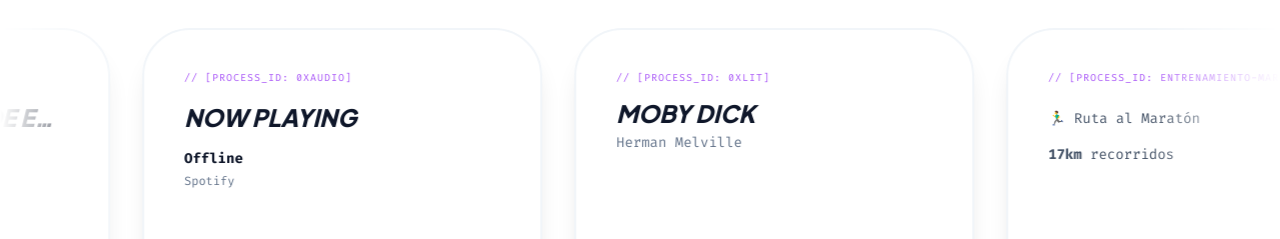
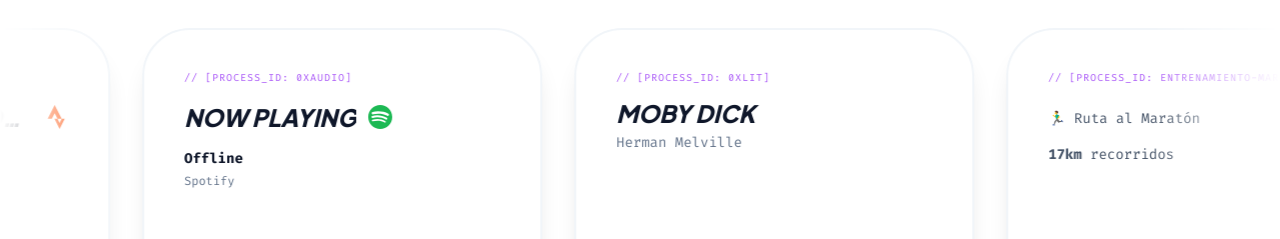
Before and after one commit to k3v-5/Portfolio, a Next.js app: page / in a window 1280 px wide. Shown: the part 5831-6070 px from the top of the page. Built offline with nearby package versions, Linux system fonts and the light colour scheme; no server answers.

Commit message:
Agregado iconos y redireccion

```diff
--- a/src/app/components/SignalLogSection.jsx
+++ b/src/app/components/SignalLogSection.jsx
@@ -19,6 +19,7 @@ export default function SignalLogSection() {
     title: "Offline",
     artist: "Spotify",
     isPlaying: false,
+    songUrl: "#",
   });
 
   // 1. Fetch de los archivos Markdown dinámicos
@@ -105,14 +106,21 @@ export default function SignalLogSection() {
               title: data.title,
               artist: data.artist,
               isPlaying: true,
+              songUrl: data.songUrl || "#",
             });
+          } else {
+            setSpotifyData((prev) => ({ ...prev, isPlaying: false }));
           }
         }
       } catch (error) {
         console.error("❌ Error cargando Spotify", error);
       }
     }
+
     fetchSpotify();
+    // Consultar a Spotify cada 1 minuto (60000 ms)
+    const interval = setInterval(fetchSpotify, 60000);
+    return () => clearInterval(interval);
   }, []);
 
   // 4. Efecto "Cinta Transportadora" Infinita con GSAP
@@ -143,12 +151,29 @@ export default function SignalLogSection() {
           <p className="font-mono text-[10px] text-purple-500 mb-4 tracking-widest uppercase">
             {`// [PROCESS_ID: 0x${stravaData.type}]`}
           </p>
+          <div className="flex items-center gap-3">
             <h3
               className="text-2xl font-black text-slate-900 uppercase italic truncate"
               title={stravaData.name}
             >
               {stravaData.name}
             </h3>
+            <a
+              href="https://www.strava.com/athletes/207444772"
+              target="_blank"
+              rel="noopener noreferrer"
+              className="hover:scale-110 transition-transform cursor-pointer"
+              title="Ver perfil en Strava"
+            >
+              <svg
+                className="w-6 h-6 text-[#FC4C02] shrink-0"
+                viewBox="0 0 24 24"
+                fill="currentColor"
+              >
+                <path d="M15.387 17.944l-2.089-4.116h-3.065L15.387 24l5.15-10.172h-3.066m-7.008-5.599l2.836 5.598h4.172L10.463 0l-7 13.828h4.169" />
+              </svg>
+            </a>
+          </div>
           <div className="grid grid-cols-2 gap-y-4 gap-x-2 mt-6">
             <div>
               <p className="text-[9px] text-slate-400 font-mono uppercase tracking-wider">
@@ -214,18 +239,77 @@ export default function SignalLogSection() {
           <p className="font-mono text-[10px] text-purple-500 mb-4 tracking-widest uppercase">
             {"// [PROCESS_ID: 0xAUDIO]"}
           </p>
+          <div className="flex items-center gap-3">
             <h3
               className="text-2xl font-black text-slate-900 uppercase italic truncate"
-            title={spotifyData.title}
+              title="Now Playing"
             >
               Now Playing
             </h3>
+            {spotifyData.isPlaying && spotifyData.songUrl !== "#" ? (
+              <a
+                href={spotifyData.songUrl}
+                target="_blank"
+                rel="noopener noreferrer"
+                className="hover:scale-110 transition-transform cursor-pointer"
+                title="Escuchar en Spotify"
+              >
+                <svg
+                  className="w-6 h-6 text-[#1DB954] shrink-0"
+                  viewBox="0 0 24 24"
+                  fill="currentColor"
+                >
+                  <path d="M12 0C5.373 0 0 5.373 0 12s5.373 12 12 12 12-5.373 12-12S18.627 0 12 0zm5.521 17.34c-.24.394-.756.522-1.151.282-3.153-1.928-7.116-2.364-11.785-1.295-.453.104-.915-.178-1.019-.632-.104-.453.178-.915.632-1.019 5.093-1.166 9.475-.68 13.042 1.509.394.24.522.756.281 1.155zm1.436-3.197c-.302.492-.952.651-1.444.349-3.58-2.198-9.055-2.75-12.871-1.507-.563.183-1.171-.125-1.354-.688-.183-.563.125-1.171.688-1.354 4.364-1.419 10.395-.811 14.632 1.751.492.302.651.952.349 1.449zm.135-3.375C15.068 8.441 8.75 8.225 5.09 9.336c-.669.204-1.376-.173-1.58-.842-.204-.669.173-1.376.842-1.58 4.204-1.28 11.168-1.034 15.823 1.734.586.347.784 1.101.437 1.687-.347.586-1.101.784-1.687.433z" />
+                </svg>
+              </a>
+            ) : (
+              <a
+                href="https://open.spotify.com"
+                target="_blank"
+                rel="noopener noreferrer"
+                className="hover:scale-110 transition-transform cursor-pointer"
+              >
+                <svg
+                  className="w-6 h-6 text-[#1DB954] shrink-0"
+                  viewBox="0 0 24 24"
+                  fill="currentColor"
+                >
+                  <path d="M12 0C5.373 0 0 5.373 0 12s5.373 12 12 12 12-5.373 12-12S18.627 0 12 0zm5.521 17.34c-.24.394-.756.522-1.151.282-3.153-1.928-7.116-2.364-11.785-1.295-.453.104-.915-.178-1.019-.632-.104-.453.178-.915.632-1.019 5.093-1.166 9.475-.68 13.042 1.509.394.24.522.756.281 1.155zm1.436-3.197c-.302.492-.952.651-1.444.349-3.58-2.198-9.055-2.75-12.871-1.507-.563.183-1.171-.125-1.354-.688-.183-.563.125-1.171.688-1.354 4.364-1.419 10.395-.811 14.632 1.751.492.302.651.952.349 1.449zm.135-3.375C15.068 8.441 8.75 8.225 5.09 9.336c-.669.204-1.376-.173-1.58-.842-.204-.669.173-1.376.842-1.58 4.204-1.28 11.168-1.034 15.823 1.734.586.347.784 1.101.437 1.687-.347.586-1.101.784-1.687.433z" />
+                </svg>
+              </a>
+            )}
+          </div>
+          {spotifyData.isPlaying && spotifyData.songUrl !== "#" ? (
+            <a
+              href={spotifyData.songUrl}
+              target="_blank"
+              rel="noopener noreferrer"
+              className="text-slate-900 font-bold text-sm mt-4 font-mono truncate hover:text-[#1DB954] transition-colors flex items-center gap-2 group"
+              title={`Escuchar en Spotify`}
+            >
+              {spotifyData.title}
+              <svg
+                className="w-3 h-3 opacity-0 group-hover:opacity-100 transition-opacity transform translate-y-1 group-hover:translate-y-0 shrink-0"
+                fill="none"
+                stroke="currentColor"
+                viewBox="0 0 24 24"
+              >
+                <path
+                  strokeLinecap="round"
+                  strokeLinejoin="round"
+                  strokeWidth="2"
+                  d="M10 6H6a2 2 0 00-2 2v10a2 2 0 002 2h10a2 2 0 002-2v-4M14 4h6m0 0v6m0-6L10 14"
+                ></path>
+              </svg>
+            </a>
+          ) : (
             <p
               className="text-slate-900 font-bold text-sm mt-4 font-mono truncate"
               title={spotifyData.title}
             >
               {spotifyData.title}
             </p>
+          )}
           <p
             className="text-slate-500 text-xs mt-1 font-mono truncate"
             title={spotifyData.artist}
@@ -237,10 +321,11 @@ export default function SignalLogSection() {
           {[40, 70, 45, 90, 60, 100, 50, 80, 30, 65, 40].map((h, i) => (
             <div
               key={i}
-              className={`w-full bg-purple-500 rounded-t-sm ${spotifyData.isPlaying ? "animate-pulse" : "opacity-30"}`}
+              className={`w-full bg-purple-500 rounded-t-sm origin-bottom transition-all duration-500 ${spotifyData.isPlaying ? "animate-spectrum" : "opacity-30"}`}
               style={{
                 height: spotifyData.isPlaying ? `${h}%` : "20%",
-                animationDelay: `${i * 0.1}s`,
+                animationDelay: `-${i * 0.15}s`,
+                animationDuration: `${0.8 + (i % 3) * 0.2}s`,
               }}
             ></div>
           ))}
--- a/src/app/globals.css
+++ b/src/app/globals.css
@@ -161,6 +161,21 @@ section {
   transition: all 0.3s ease;
 }
 
+/* AUDIO SPECTRUM ANIMATION */
+@keyframes audio-spectrum {
+  0%,
+  100% {
+    transform: scaleY(0.2);
+  }
+  50% {
+    transform: scaleY(1);
+  }
+}
+
+.animate-spectrum {
+  animation: audio-spectrum 1s ease-in-out infinite;
+}
+
 /* RESPONSIVE */
 @media (max-width: 1600px) {
   :root {
```
Lines whose indentation alone changed are shown as unchanged.
